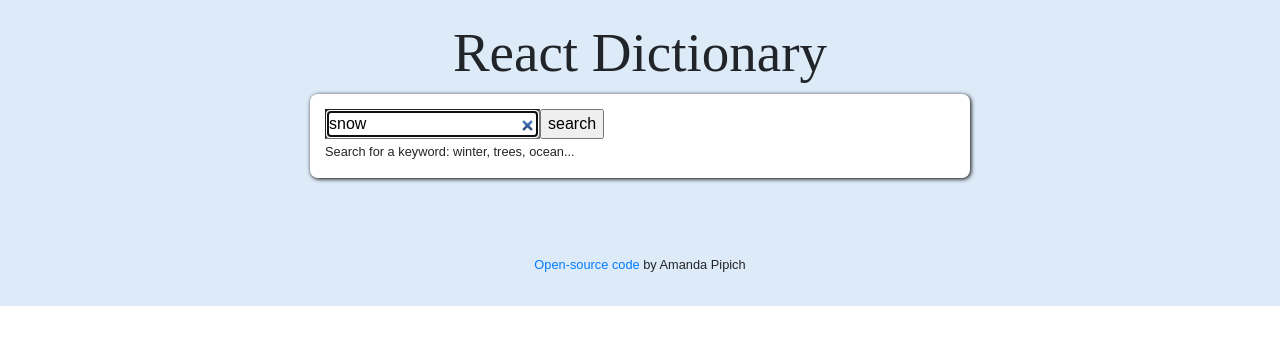
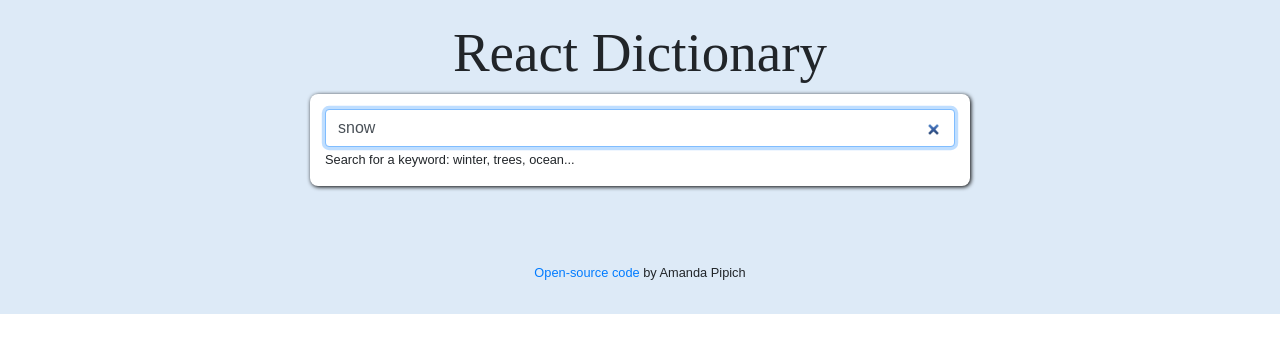
Before and after one commit to apipich/DictionaryProject_React, a React (Create React App) app: page / in a window 1280 px wide. Shown: the top 352 px of the page. Built offline with nearby package versions, Linux system fonts and the light colour scheme; no server answers; a web font is replaced by a local one.

Commit message:
styled form with Bootstrap

```diff
--- a/src/Search.js
+++ b/src/Search.js
@@ -47,8 +47,7 @@ return (
 <div className="dictionary">
   <section>
 <form onSubmit={handleSubmit}>
-  <input type="search" autoFocus={true} onChange={handleWord} defaultValue={props.defaultKeyword}/>
-  <input type="submit" value="search"/>
+  <input class="form-control" type="search" autoFocus={true} onChange={handleWord} defaultValue={props.defaultKeyword}/>
 </form>
 <small>Search for a keyword: winter, trees, ocean...</small>
 </section>
```
